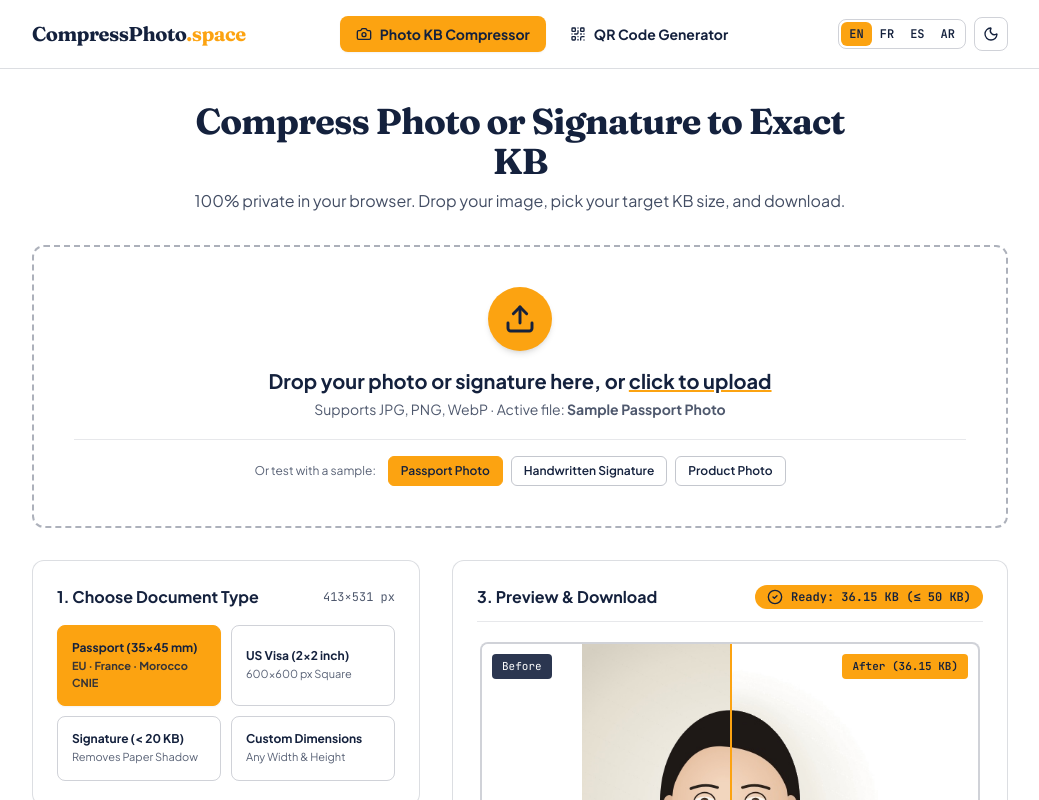
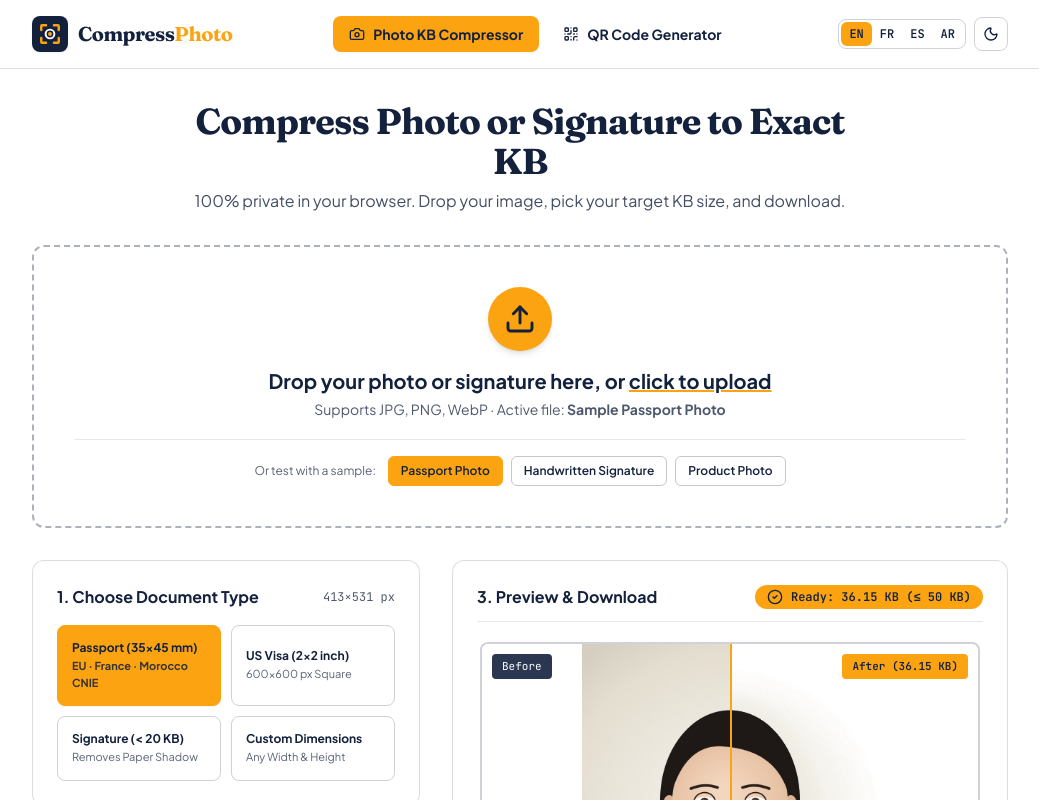
Before and after one commit to abdelkhalekkaci/exactkb, a React (Vite) app: page / in a window 1280 px wide. Shown: the top 800 px of the page, without its empty margins (120-1159 px from the left). Built offline with nearby package versions, Linux system fonts and the light colour scheme.

Commit message:
Add custom SVG logo mark and favicon and update brand name to CompressPhoto

```diff
--- a/index.html
+++ b/index.html
@@ -3,6 +3,7 @@
   <head>
     <meta charset="UTF-8" />
     <meta name="viewport" content="width=device-width, initial-scale=1.0" />
+    <link rel="icon" type="image/svg+xml" href="/favicon.svg" />
     <title>ExactKB &amp; QR Atelier — Precision Photo Byte Lab &amp; Vector QR Printshop</title>
     <meta
       name="description"
--- a/src/App.tsx
+++ b/src/App.tsx
@@ -70,16 +70,59 @@ export default function App() {
       {/* SIMPLE, CLEAN 3-ZONE TOP NAVBAR */}
       <header className="sticky top-0 z-40 bg-[#ffffff]/95 dark:bg-[#14213d]/95 backdrop-blur-xs border-b border-[#14213d]/15 dark:border-[#ffffff]/15">
         <div className="max-w-5xl mx-auto flex flex-wrap items-center justify-between gap-3 px-4 sm:px-6 py-4">
-          {/* Zone 1: Brand Title */}
+          {/* Zone 1: Custom Brand Logo + CompressPhoto Title */}
           <a
             href="#exactkb"
             onClick={(e) => {
               e.preventDefault();
               navigateToPage('exactkb');
             }}
-            className="font-serif text-xl font-bold tracking-tight whitespace-nowrap shrink-0"
+            className="flex items-center gap-2.5 whitespace-nowrap shrink-0 group"
           >
-            CompressPhoto<span className="text-[#fca311]">.space</span>
+            <div className="w-9 h-9 rounded-lg bg-[#14213d] dark:bg-[#ffffff] flex items-center justify-center shadow-xs group-hover:scale-105 transition-transform">
+              <svg
+                viewBox="0 0 64 64"
+                fill="none"
+                className="w-7 h-7"
+                aria-hidden="true"
+              >
+                <path
+                  d="M12 23V14C12 12.8954 12.8954 12 14 12H23"
+                  stroke="#fca311"
+                  strokeWidth="5.5"
+                  strokeLinecap="round"
+                />
+                <path
+                  d="M52 23V14C52 12.8954 51.1046 12 50 12H41"
+                  stroke="#fca311"
+                  strokeWidth="5.5"
+                  strokeLinecap="round"
+                />
+                <path
+                  d="M12 41V50C12 51.1046 12.8954 52 14 52H23"
+                  stroke="#fca311"
+                  strokeWidth="5.5"
+                  strokeLinecap="round"
+                />
+                <path
+                  d="M52 41V50C52 51.1046 51.1046 52 50 52H41"
+                  stroke="#fca311"
+                  strokeWidth="5.5"
+                  strokeLinecap="round"
+                />
+                <circle
+                  cx="32"
+                  cy="32"
+                  r="10"
+                  className="stroke-[#ffffff] dark:stroke-[#14213d]"
+                  strokeWidth="4.5"
+                />
+                <circle cx="32" cy="32" r="4.5" fill="#fca311" />
+              </svg>
+            </div>
+            <span className="font-serif text-xl font-bold tracking-tight">
+              Compress<span className="text-[#fca311]">Photo</span>
+            </span>
           </a>
 
           {/* Zone 2: Clear 2-Tool Switcher in Navbar */}
@@ -183,10 +226,53 @@ export default function App() {
       <footer className="border-t border-[#14213d]/15 dark:border-[#ffffff]/15 py-10 mt-16 bg-[#ffffff] dark:bg-[#14213d]">
         <div className="max-w-5xl mx-auto px-4 sm:px-6 space-y-6">
           <div className="grid grid-cols-1 sm:grid-cols-3 gap-8">
-            {/* Column 1: Brand & Privacy Promise */}
-            <div className="space-y-2">
-              <div className="font-serif text-lg font-bold">
-                CompressPhoto<span className="text-[#fca311]">.space</span>
+            {/* Column 1: Brand Logo & Privacy Promise */}
+            <div className="space-y-2.5">
+              <div className="flex items-center gap-2.5">
+                <div className="w-8 h-8 rounded-lg bg-[#14213d] dark:bg-[#ffffff] flex items-center justify-center shrink-0">
+                  <svg
+                    viewBox="0 0 64 64"
+                    fill="none"
+                    className="w-6 h-6"
+                    aria-hidden="true"
+                  >
+                    <path
+                      d="M12 23V14C12 12.8954 12.8954 12 14 12H23"
+                      stroke="#fca311"
+                      strokeWidth="5.5"
+                      strokeLinecap="round"
+                    />
+                    <path
+                      d="M52 23V14C52 12.8954 51.1046 12 50 12H41"
+                      stroke="#fca311"
+                      strokeWidth="5.5"
+                      strokeLinecap="round"
+                    />
+                    <path
+                      d="M12 41V50C12 51.1046 12.8954 52 14 52H23"
+                      stroke="#fca311"
+                      strokeWidth="5.5"
+                      strokeLinecap="round"
+                    />
+                    <path
+                      d="M52 41V50C52 51.1046 51.1046 52 50 52H41"
+                      stroke="#fca311"
+                      strokeWidth="5.5"
+                      strokeLinecap="round"
+                    />
+                    <circle
+                      cx="32"
+                      cy="32"
+                      r="10"
+                      className="stroke-[#ffffff] dark:stroke-[#14213d]"
+                      strokeWidth="4.5"
+                    />
+                    <circle cx="32" cy="32" r="4.5" fill="#fca311" />
+                  </svg>
+                </div>
+                <span className="font-serif text-lg font-bold">
+                  Compress<span className="text-[#fca311]">Photo</span>
+                </span>
               </div>
               <p className="text-xs opacity-75 leading-relaxed">
                 {t.footerDesc}
@@ -261,7 +347,7 @@ export default function App() {
           </div>
 
           <div className="pt-6 border-t border-[#14213d]/10 dark:border-[#ffffff]/10 flex flex-col sm:flex-row items-center justify-between gap-2 text-xs opacity-70">
-            <div>© {new Date().getFullYear()} CompressPhoto.space.</div>
+            <div>© {new Date().getFullYear()} CompressPhoto.</div>
             <div>{t.localGuaranteeFooter}</div>
           </div>
         </div>
--- a/src/components/ExactKbLabPage.tsx
+++ b/src/components/ExactKbLabPage.tsx
@@ -83,7 +83,7 @@ export const ExactKbLabPage: React.FC<ExactKbLabPageProps> = ({
   const [showPharmacyModal, setShowPharmacyModal] = useState<boolean>(false);
   const [stampConfig, setStampConfig] = useState<StudioStampConfig>({
     enabled: true,
-    studioName: 'COMPRESSPHOTO.SPACE',
+    studioName: 'COMPRESSPHOTO STUDIO',
     dateString: '2026-11-01',
     certificationCode: '300-DPI-VERIFIED',
     showWatermark: false,
--- a/src/components/InfoAndLegalPages.tsx
+++ b/src/components/InfoAndLegalPages.tsx
@@ -96,7 +96,7 @@ export const InfoAndLegalPages: React.FC<InfoAndLegalPagesProps> = ({
 
           <div className="space-y-4 text-sm sm:text-base leading-relaxed opacity-90">
             <p>
-              <strong>CompressPhoto.space</strong> was created to solve two everyday frustrations without compromising your privacy:
+              <strong>CompressPhoto</strong> was created to solve two everyday frustrations without compromising your privacy:
             </p>
             <ul className="space-y-3 pl-4 list-disc">
               <li>
@@ -136,7 +136,7 @@ export const InfoAndLegalPages: React.FC<InfoAndLegalPagesProps> = ({
             <section className="space-y-2">
               <h2 className="text-base font-bold">1. Service Publisher / Éditeur du Service</h2>
               <p>
-                <strong>CompressPhoto.space</strong> is an independent web utility platform providing client-side image compression, biometric crop calibration, and vector QR/barcode generation.
+                <strong>CompressPhoto</strong> is an independent web utility platform providing client-side image compression, biometric crop calibration, and vector QR/barcode generation.
                 <br />
                 Official Website: <strong>https://compressphoto.space</strong> · Contact Email: <strong>contact@compressphoto.space</strong>
               </p>
@@ -175,7 +175,7 @@ export const InfoAndLegalPages: React.FC<InfoAndLegalPagesProps> = ({
             <section className="space-y-2">
               <h2 className="text-base font-bold">1. Zero Image Upload Policy</h2>
               <p>
-                Unlike traditional online image compressors that upload your files to remote cloud servers, <strong>CompressPhoto.space</strong> executes 100% of its image resizing, byte-ceiling compression, PDF generation, and signature shadow removal locally inside your browser. We never view, transmit, or store your photographs or signatures.
+                Unlike traditional online image compressors that upload your files to remote cloud servers, <strong>CompressPhoto</strong> executes 100% of its image resizing, byte-ceiling compression, PDF generation, and signature shadow removal locally inside your browser. We never view, transmit, or store your photographs or signatures.
               </p>
             </section>
 
```
Also changed, not shown: public/favicon.svg (added).
